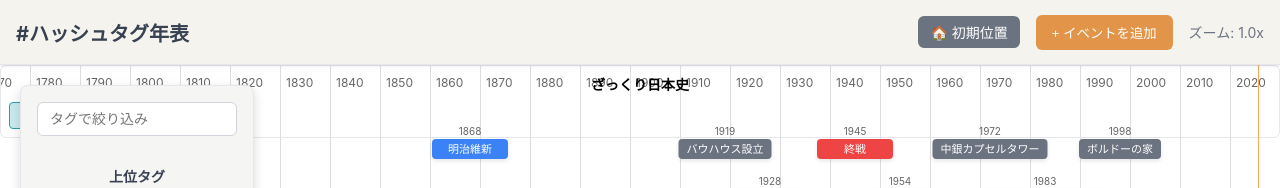
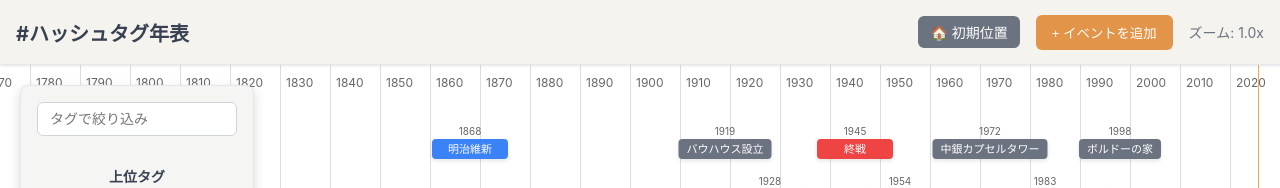
Before and after one commit to knzoym/hashtag-timeline, a React (Create React App) app: page / in a window 1280 px wide. Shown: the top 188 px of the page. Built offline with nearby package versions, Linux system fonts and the light colour scheme.

Commit message:
謎のハードコーディングを削除（「ざっくり日本史」）

```diff
--- a/src/pages/HashtagTimeline.js
+++ b/src/pages/HashtagTimeline.js
@@ -148,19 +148,6 @@ const HashtagTimeline = () => {
           getTopTagsFromSearch={getTopTagsFromSearch}
           styles={styles}
         />
-
-        {/* ドラッグ可能な年表カード */}
-        <div
-          className="timeline-card"
-          style={styles.timelineCard}
-          onMouseDown={handleCardMouseDown}
-        >
-          <h4 style={styles.timelineTitle}>ざっくり日本史</h4>
-          <div style={styles.tagContainer}>
-            <span style={styles.tag}>日本史</span>
-            <span style={styles.tag}>歴史</span>
-          </div>
-        </div>
 
         {/* イベント表示 */}
         {adjustEventPositions().map((event) => {
```
